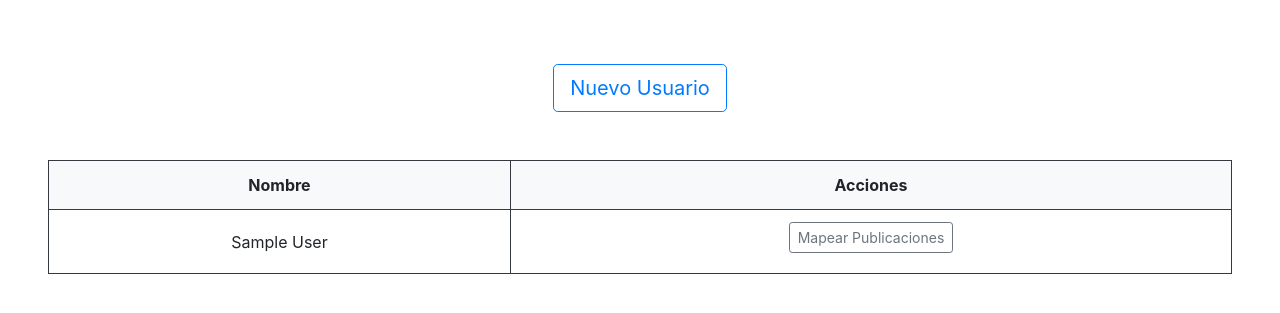
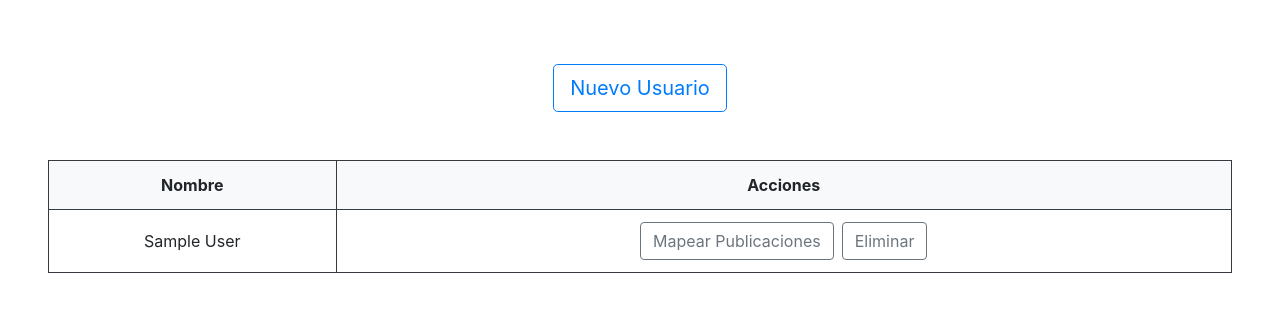
Before and after one commit to feldmatias/stockAmbosMG, a Django app: page /mercadolibre/ in a window 1280 px wide. Shown: the part 56-369 px from the top of the page. Run offline with Django 3.2, Linux system fonts and the light colour scheme; tables that the repository leaves empty hold one stand-in row (values such as "Sample post"); some libraries are stand-ins or nearby versions.

Commit message:
delete meli user

```diff
--- /dev/null
+++ b/MercadoLibre/templates/mercadolibre/actions.html
@@ -0,0 +1,8 @@
+<div class="px-5 row justify-content-center">
+
+    <a href="{% url 'mercadolibre:map_items' user_id=user.id %}"
+       class="btn btn-outline-secondary btn-m mr-2">Mapear Publicaciones</a>
+
+    {% include 'common/delete_button.html' with url='mercadolibre:delete_user' id=user.id class='btn-outline-secondary btn-m' %}
+
+</div>
--- a/MercadoLibre/templates/mercadolibre/index.html
+++ b/MercadoLibre/templates/mercadolibre/index.html
@@ -31,8 +31,7 @@
                             {{ user.name|title }}
                         </td>
                         <td class="text-center align-middle border border-dark">
-                            <a href="{% url 'mercadolibre:map_items' user_id=user.id %}"
-                               class="btn btn-outline-secondary mb-2 btn-sm">Mapear Publicaciones</a>
+                            {% include 'mercadolibre/actions.html' with user=user %}
                         </td>
                     </tr>
 
--- a/MercadoLibre/urls.py
+++ b/MercadoLibre/urls.py
@@ -2,6 +2,7 @@ from django.urls import path
 
 from MercadoLibre.views.AuthorizeMeliUserView import AuthorizeMeliUserView
 from MercadoLibre.views.CreateMeliUserView import CreateMeliUserView
+from MercadoLibre.views.DeleteMeliUserView import DeleteMeliUserView
 from MercadoLibre.views.MapMeliItemsView import MapMeliItemsView
 from MercadoLibre.views.MeliIndexView import MeliIndexView
 
@@ -11,5 +12,6 @@ urlpatterns = [
     path('', MeliIndexView.as_view(), name='index'),
     path('usuarios/nuevo/', CreateMeliUserView.as_view(), name='create_user'),
     path('usuarios/autorizar/', AuthorizeMeliUserView.as_view(), name='authorize_user'),
+    path('usuarios/eliminar/<int:id>', DeleteMeliUserView.as_view(), name='delete_user'),
     path('publicaciones/mapear/<int:user_id>', MapMeliItemsView.as_view(), name='map_items'),
 ]
```
Also changed, not shown: MercadoLibre/views/DeleteMeliUserView.py (added, +17 -0 lines).
